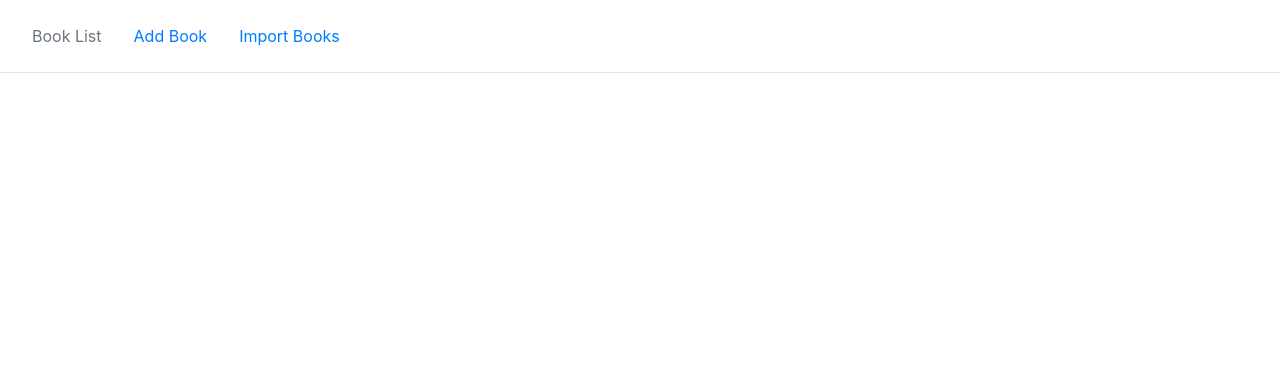
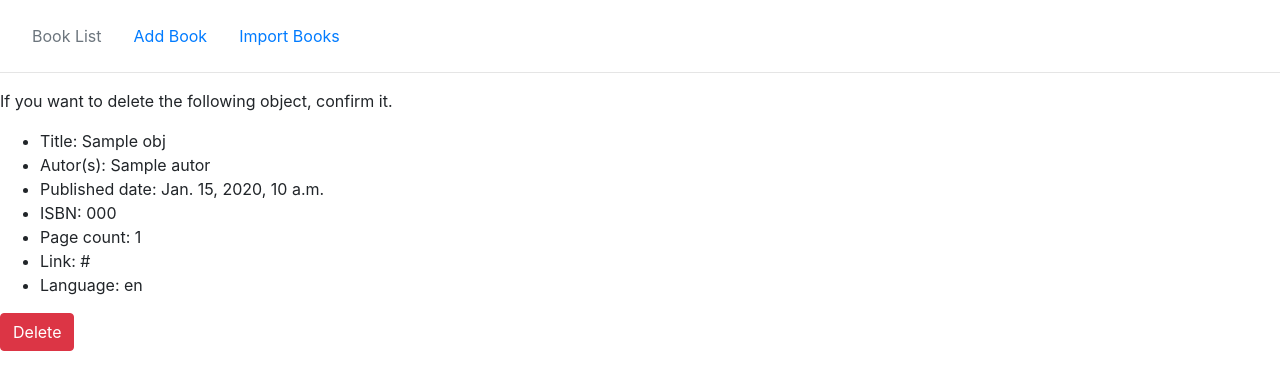
Before and after one commit to andree0/books, a Django app: template app/templates/app/book_confirm_delete.html in a window 1280 px wide. Shown: the top 390 px of the page. Run offline with Django 3.2, Linux system fonts and the light colour scheme; tables that the repository leaves empty hold one stand-in row (values such as "Sample post"); the template is opened without the code that fills it: values that come from a table or form of the project are taken from there, most other values are stand-ins (such as "Sample title", 1, 10 or a date in 2020); some libraries are stand-ins or nearby versions.

Commit message:
fix: duplicated object, corrected

```diff
--- a/app/templates/app/book_confirm_delete.html
+++ b/app/templates/app/book_confirm_delete.html
@@ -1,5 +1,17 @@
 {% extends "app/base.html" %}
 
 {% block content %}
-
+<p>If you want to delete the following object, confirm it.</p>
+<uL>
+    <li>Title: {{ obj.title }}</li>
+    <li>Autor(s): {{ obj.autor }}</li>
+    <li>Published date: {{ obj.published_date }}</li>
+    <li>ISBN: {{ obj.isbn }}</li>
+    <li>Page count: {{ obj.page_count }}</li>
+    <li>Link: {{ obj.link }}</li>
+    <li>Language: {{ obj.lang }}</li>
+</uL>
+<form class="form_delete" action="{% url 'delete_book' obj.pk %}" method="POST">{% csrf_token %}
+    <input class="btn btn-danger btn_delete" type="submit" value="Delete"/>
+</form>
 {% endblock %}
```
Also changed, not shown: app/views.py (+8 -4 lines).
